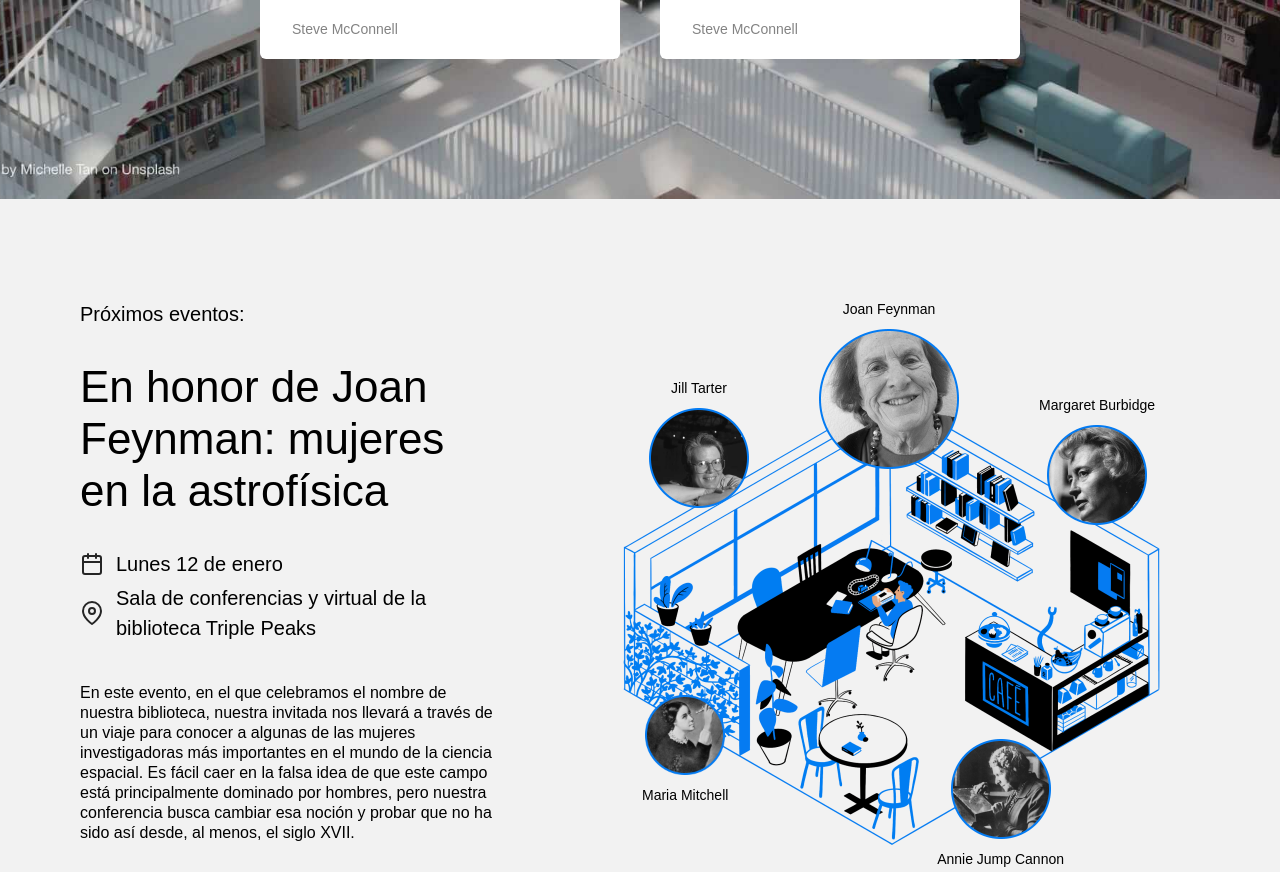
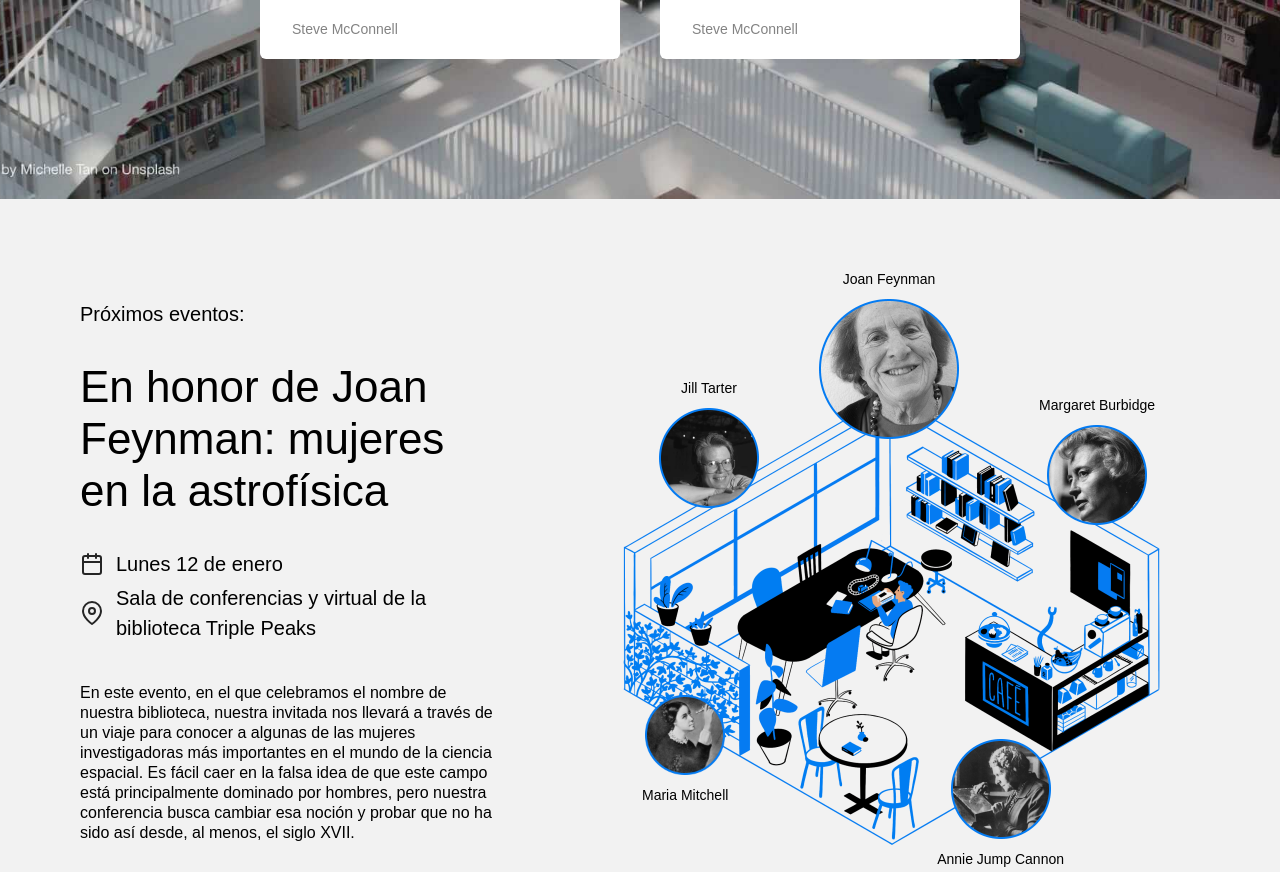
Before and after one commit to victoralfonsoulloa/web_project_library, a plain HTML site: page index.html in a window 1280 px wide. Shown: the part 1895-2767 px from the top of the page. Drawn offline with Linux system fonts and the light colour scheme.

Commit message:
nueva actualizacion de mi proyecto

```diff
--- a/styles/style.css
+++ b/styles/style.css
@@ -243,7 +243,7 @@
 }
 
 .person_name_feynman {
-  top: 0;
+  top: -30px;
   left: 319px;
 }
 
@@ -264,7 +264,7 @@
 
 .person_name_tarter {
   top: 79px;
-  left: 149px;
+  left: 159px;
 }
 
 .person__image {
```
